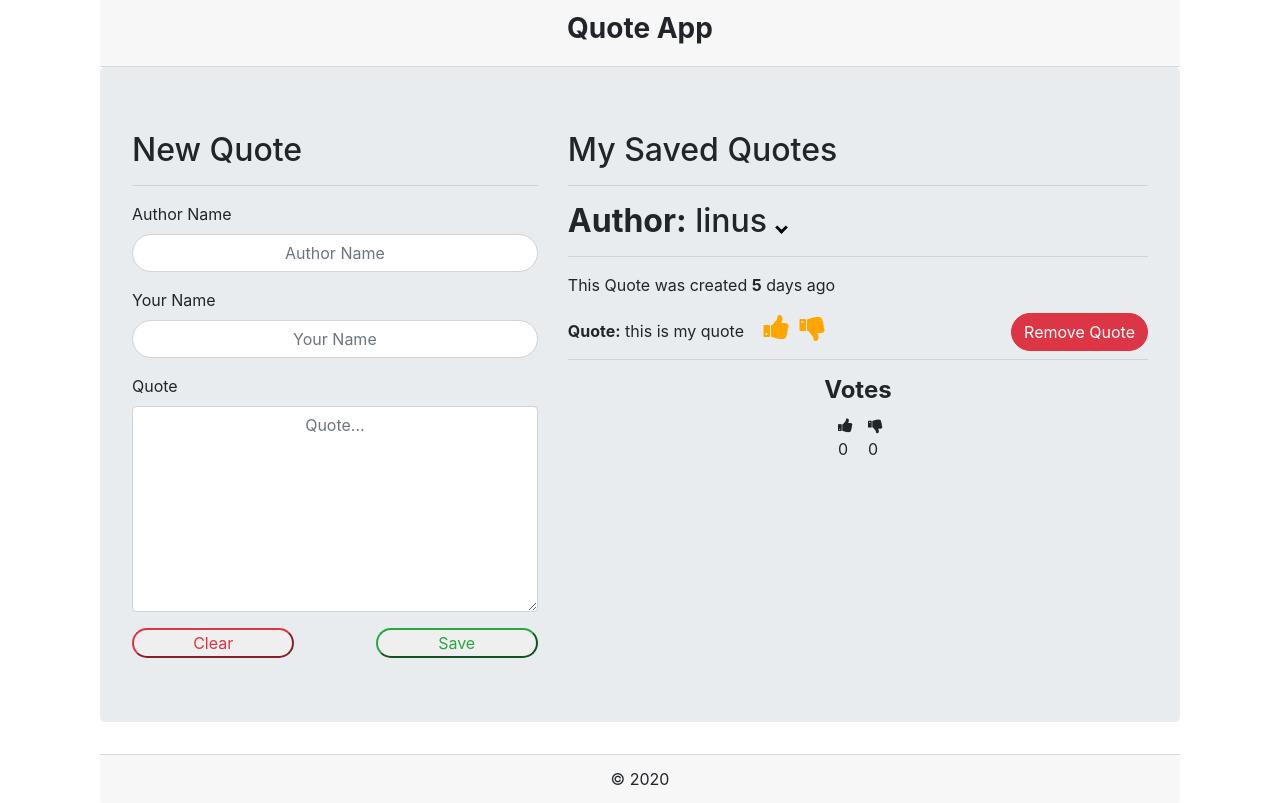
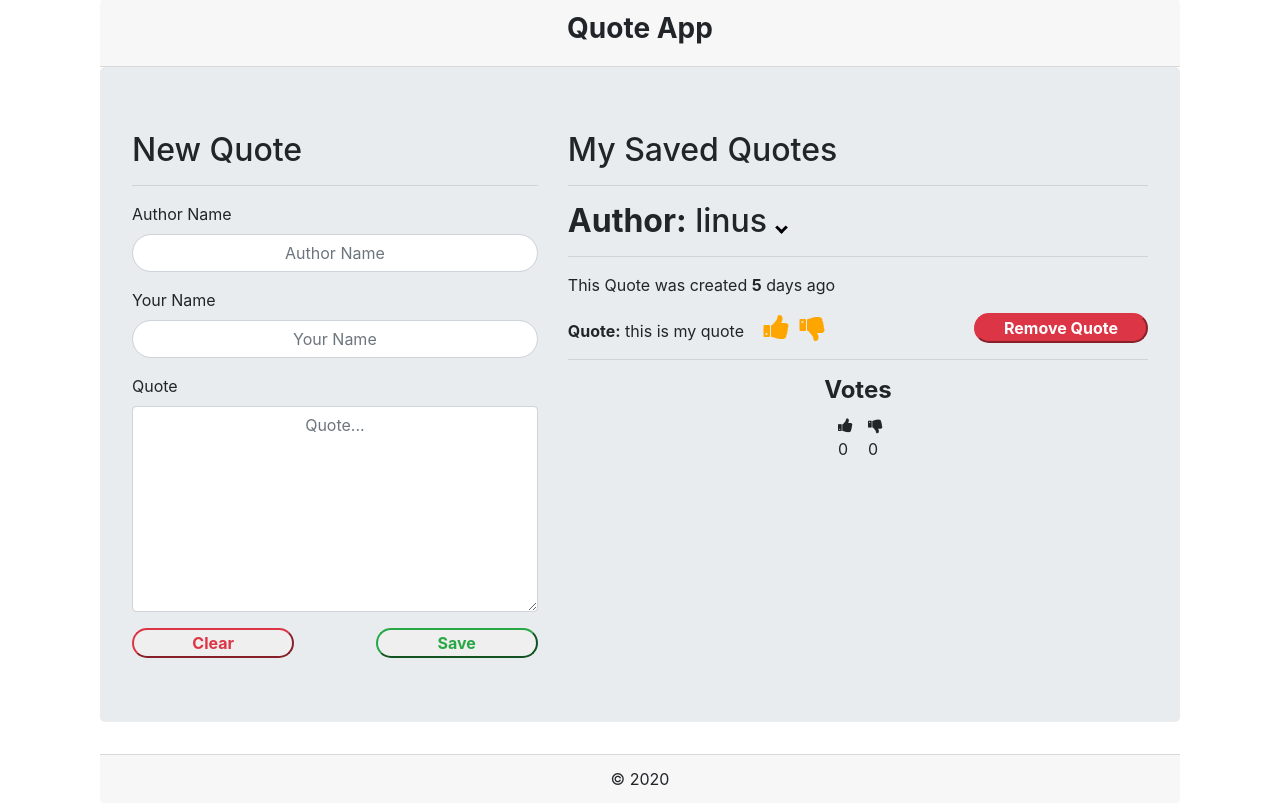
Before and after one commit to linusmbae/Angular-IP-1, an Angular app: page / in a window 1280 px wide. Both pictures are taken after a click on the icon 781 px from the left and 227 px from the top of the page. Built offline with nearby package versions, Linux system fonts and the light colour scheme.

Commit message:
button updates complete

```diff
--- a/src/app/form-quote/form-quote.component.html
+++ b/src/app/form-quote/form-quote.component.html
@@ -11,6 +11,6 @@
       <label for="quote">Quote</label>
       <textarea class="form-control" name="quote" rows="8" cols="80" placeholder="Quote..."></textarea>
     </div>
-    <button id="reset" type="reset" class="btn-outline-danger" name="button">Clear</button>
-    <button id="save" type="submit" class="btn-outline-success" name="button">Save</button>
+    <button id="reset" type="reset" class="btn-outline-danger" name="button"><strong>Clear</strong> </button>
+    <button id="save" type="submit" class="btn-outline-success" name="button"><strong>Save</strong> </button>
   </form>
--- a/src/app/quote-details/quote-details.component.css
+++ b/src/app/quote-details/quote-details.component.css
@@ -2,6 +2,7 @@ button
 {
   float: right;
   border-radius: 20px;
+  width: 30%;
 }
 #tUp
 {
--- a/src/app/quote-details/quote-details.component.html
+++ b/src/app/quote-details/quote-details.component.html
@@ -3,7 +3,7 @@
 <strong>Quote:</strong> {{quote.quote}}
 <i class="fa fa-thumbs-up" id="tUp"></i>
 <i class="fa fa-thumbs-down" id="tDown"></i>
-<button class="btn btn-danger" (click)='removeQuote(true)'>Remove Quote</button>
+<button class="btn-danger" (click)='removeQuote(true)'><strong>Remove Quote</strong> </button>
 <br>
 <hr>
 <h4><strong>Votes</strong> </h4>
```
